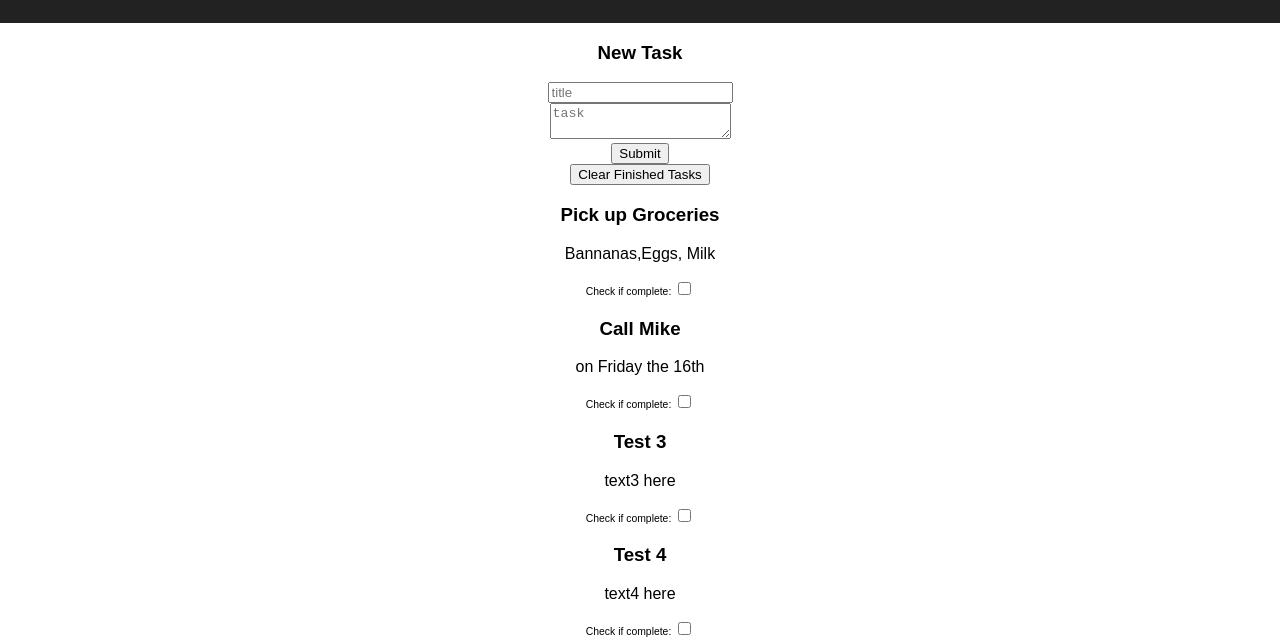
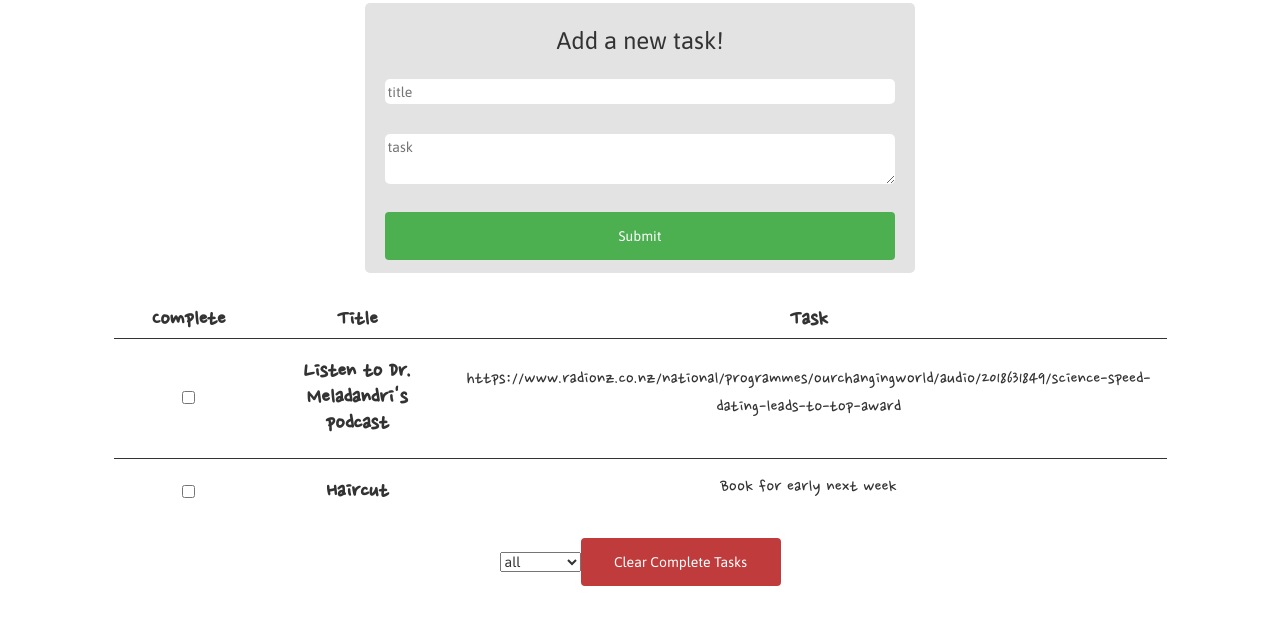
Before and after one commit to phillipncraig/assignment5, a React app in the folder to-do-list/: page / in a window 1280 px wide. Shown: the part 167-806 px from the top of the page. Built offline with nearby package versions, Linux system fonts and the light colour scheme.

Commit message:
included filter functionality and most of the css styling

```diff
--- a/to-do-list/public/index.html
+++ b/to-do-list/public/index.html
@@ -19,6 +19,9 @@
       work correctly both with client-side routing and a non-root public URL.
       Learn how to configure a non-root public URL by running `npm run build`.
     -->
+    <link rel="stylesheet" href="https://maxcdn.bootstrapcdn.com/bootstrap/3.3.7/css/bootstrap.min.css" integrity="sha384-BVYiiSIFeK1dGmJRAkycuHAHRg32OmUcww7on3RYdg4Va+PmSTsz/K68vbdEjh4u"
+      crossorigin="anonymous">
+    <link href="https://fonts.googleapis.com/css?family=Asap|Indie+Flower|Nanum+Pen+Script" rel="stylesheet">
     <title>React App</title>
   </head>
   <body>
--- a/to-do-list/src/App.css
+++ b/to-do-list/src/App.css
@@ -9,13 +9,15 @@
 
 .App-header {
   background-color: #222;
-  height: 150px;
+  height: 160px;
   padding: 20px;
   color: white;
 }
 
+
 .App-title {
-  font-size: 1.5em;
+  font-size: 2em;
+
 }
 
 .App-intro {
@@ -26,3 +28,94 @@
   from { transform: rotate(0deg); }
   to { transform: rotate(360deg); }
 }
+
+body {
+  font-family: 'Asap', sans-serif;
+}
+
+main {
+  display: block;
+}
+
+form {
+  border-radius: 5px;
+  background-color: #e3e3e3;
+  padding: 0.5rem 2rem;
+  margin: 1rem;
+}
+
+.formInput, .titleInput {
+  border-radius: 5px;
+  border-style: none;
+  background-color: #ffffff;
+  padding: 0.25rem;
+  margin: 0.5rem;
+}
+
+
+.title, .text {
+ width:100%;
+ margin: 1.5rem 0px;
+}
+
+.text {
+  min-width: 100%;
+  min-height: 5rem;
+  resize: vertical;
+
+}
+
+input[type=button] {
+    width: 100%;
+    background-color: #4CAF50;
+    color: white;
+    padding: 14px 20px;
+    margin: 8px 0;
+    border: none;
+    border-radius: 4px;
+    cursor: pointer;
+}
+
+input[type=button]:hover {
+    background-color: #45a049;
+}
+
+button {
+    width: 200px;
+    background-color: rgb(192, 59, 59);
+    color: white;
+    padding: 14px 20px;
+    margin: 8px 0;
+    border: none;
+    border-radius: 4px;
+    cursor: pointer;
+}
+
+button:hover {
+    background-color: #b13b3b;
+}
+
+h4 {
+  font-size: 18pt;
+  font-weight: bold;
+}
+
+table {
+  font-family: 'Nanum Pen Script', cursive;
+  margin-top: 2rem;
+  display: inline-block;
+  width: 90%;
+
+}
+
+th {
+  text-align: center;
+  font-size: 18pt;
+  min-width: 150px;
+}
+
+td {
+  border-top: solid 1px;
+  font-size: 15pt;
+  padding: 10px;
+}
--- a/to-do-list/src/components/App/App.js
+++ b/to-do-list/src/components/App/App.js
@@ -1,18 +1,24 @@
 import React, { Component } from 'react';
-import logo from './logo.svg';
+import logo from './hourglass.svg.png';
 import '../../App.css';
 import FullList from '../FullList'
 import UpdateList from '../UpdateList'
 import ClearList from '../ClearList'
+import Filter from '../Filter'
 
 
 class App extends Component {
   constructor(props) {
     super(props)
     this.state = {
-      //Pulled in from props, object nested in ./src/index.JS
+      //Pulled in from props, object nested in ./src/index.js
       toDoList: props.toDoList,
+      filter: 'all',
     }
+    //binding is best practice to make sure changes in the DOM doesn't impact state,
+    //although I'm not fully sure what the effect is here.. nothing noticeable? Need to test more
+    this.addToDo = this.addToDo.bind(this)
+    this.completeCheck = this.completeCheck.bind(this)
   }
 
   addToDo = (title, text) => {
@@ -24,59 +30,59 @@ class App extends Component {
     this.setState({
       toDoList: this.state.toDoList,
     })
-    // this.setState({
-    //   form: {
-    //     title: "",
-    //     text: "",
-    //   }
-    // })
   }
 
-  clearList = () => {
-    console.log(this.props.toDoList[0].complete)
-    //console.log(this.toDoList.complete)
+  // An event handler that will filter out all un-checked items frm the array and reset the state of toDoList showing only incomplete tasks
+  clearList = (id) => {
     let inComplete = this.state.toDoList.filter(toDoList => toDoList.complete === false)
-    console.log(this.incomplete)
+    //let toDoList = fullList
     this.setState({
-      toDoList: inComplete
+      toDoList: inComplete,
     })
   }
 
+  //filtering
+  changeFilter = (filter) => {
+    this.setState({
+      filter: filter
+    })
+  }
   // An event handler that will update the status value in state and pass down to ListItem to update styling in the child Ternary
+  // Caused issues now resolved on interaction with clearList, where array id complete states were being passed along (in a 4 long array props[2] moves position in as state changes)
   completeCheck = (id) => {
-    //console.log(this.props.toDoList[id].title)
-    //console.log('preComplete Check = ' + this.props.toDoList[id].complete)
-    if (this.props.toDoList[id].complete === false) {
-      this.setState({
-        complete: true
-      })
-      this.props.toDoList[id].complete = true
-    } else {
-      this.setState({
-        complete: false
-      })
-      this.props.toDoList[id].complete = false
-    }
-    //console.log('postComplete Check = ' + this.props.toDoList[id].complete)
+    this.state.toDoList[id].complete = !this.state.toDoList[id].complete
+    this.setState({
+      toDoList: this.state.toDoList
+    })
   }
 
   render() {
     return (
-      <div className="container">
+
         <div className="App">
           <header className="App-header">
             <img src={logo} className="App-logo" alt="logo" />
-            <h1 className="App-title">To-Do List!</h1>
+            <h1 className="App-title">To-Do List</h1>
+          </header>
 
-          </header>
-          <UpdateList addToDo={this.addToDo} />
-          <ClearList clearList={this.clearList} />
-          <FullList toDoList={this.state.toDoList}
-                    completeCheck={this.completeCheck}
-                    clearList={this.clearList}
-          />
+          <main className="container">
+            <div className="row">
+              <UpdateList addToDo={this.addToDo} />
+
+            </div>
+
+            <FullList toDoList={this.state.toDoList}
+              filter={this.state.filter}
+              completeCheck={this.completeCheck}
+              changeFilter={this.changeFilter}
+            />
+          <div className="row">
+            <Filter changeFilter={this.changeFilter} />
+            <ClearList clearList={this.clearList} />
+          </div>
+          </main>
         </div>
-      </div>
+
     );
   }
 }
--- a/to-do-list/src/components/ClearList/ClearList.jsx
+++ b/to-do-list/src/components/ClearList/ClearList.jsx
@@ -1,19 +1,17 @@
 import React, { Component } from 'react';
 import '../../App.css';
-
-
-
 
 // ClearList component will evaluate which ListItems have a complete status===true, and remove them from the ToDo list
 class ClearList extends Component {
 
   render() {
+    let { id } = this.props
     return (
       <button onClick={
         () => {
-          this.props.clearList(this.props.id)
+          this.props.clearList(id)
         }
-      }> Clear Finished Tasks </button>
+      }> Clear Complete Tasks </button>
     )
   }
 }
--- /dev/null
+++ b/to-do-list/src/components/Filter/Filter.jsx
@@ -0,0 +1,27 @@
+import React, { Component } from 'react';
+import '../../App.css';
+
+class Filter extends Component {
+  constructor() {
+    super()
+
+    this.changeFilter = this.changeFilter.bind(this)
+  }
+
+  changeFilter() {
+    this.props.changeFilter(this.filter.value)
+  }
+
+  render() {
+
+    return (
+      <select onChange={this.changeFilter} ref={(select) => { this.filter = select }} id="filter">
+        <option value="all">all</option>
+        <option value="active">active</option>
+        <option value="complete">complete</option>
+      </select>
+    )
+  }
+}
+
+export default Filter;
--- /dev/null
+++ b/to-do-list/src/components/Filter/index.js
@@ -0,0 +1,3 @@
+import Filter from './Filter'
+
+export default Filter
--- a/to-do-list/src/components/FullList/FullList.jsx
+++ b/to-do-list/src/components/FullList/FullList.jsx
@@ -1,24 +1,55 @@
 import React, { Component } from 'react';
 import '../../App.css';
 import ListItem from '../ListItem'
-
-
 
 //FullList Component that receives an array of toDoList objects
 //and uses map to create a list of children listItem components
 class FullList extends Component {
   render() {
+
+    console.log(this.props.filter)
+    let filteredToDoList = this.props.toDoList.filter((toDo) => {
+      if (this.props.filter === 'active') {
+        return toDo.complete === false
+      } else if (this.props.filter === 'complete') {
+        return toDo.complete === true
+      } else {
+        return true
+      }
+    })
+
+
     //Take the array of toDoList and map each item into a listItem component
-    let toDos = this.props.toDoList.map((toDo, i) => {
+    let toDos = filteredToDoList.map((toDo, i) => {
       return (
-        <ListItem toDo={toDo} key={i} id={i} completeCheck={this.props.completeCheck} clearList={this.props.clearList}/>
+        <ListItem toDo={toDo}
+          key={i}
+          id={i}
+          complete={this.props.complete}
+          completeCheck={this.props.completeCheck}
+          clearList={this.props.clearList} />
       )
     })
 
     //Output the array of listItem components in cardsJSX
     return (
       <div className="row">
-        {toDos}
+        <table>
+        <tbody>
+          <tr>
+            <th>
+              Complete
+            </th>
+            <th>
+              Title
+            </th>
+            <th>
+              Task
+            </th>
+          </tr>
+          {toDos}
+        </tbody>
+        </table>
       </div>
     )
   }
--- a/to-do-list/src/components/ListItem/ListItem.jsx
+++ b/to-do-list/src/components/ListItem/ListItem.jsx
@@ -4,23 +4,21 @@ import '../../App.css';
 //A List component that is responsible for displaying a card. A card has an image and a title
 //and a button for liking the image
 class ListItem extends Component {
+
   constructor(props) {
     super(props)
 
-    //Track the status of listitem (complete or not)
     this.state = {
-      complete: false
+      toDoList: this.props.toDoList,
     }
   }
-
   // CONDITIONAL FOR CHECKBOX COMPLETE STATUS HANDLED IN PARENT, no longer needed here. Styles and Ternary remain.
 
-  //Output the details of the ListItem. Use bootstrap classes to
-  //make the ListItems responsive.
+  //Output the details of the ListItem.
   render() {
-    //console.log(this.props.toDo.key)
+
     let { toDo } = this.props
-    //console.log(toDo)
+
     const styles = {
       finishedTask: {
         textDecorationLine: 'line-through'
@@ -28,38 +26,45 @@ class ListItem extends Component {
       notFinishedTask: {
         textDecorationLine: 'none'
       },
-      checkStyle: {
-        fontSize: '0.65em'
     }
-    }
+
     //using "strikeTurnary" as in-component styling will strikethrough checkbox completed tasks
     let strikeTernary = toDo.complete ? styles.finishedTask : styles.notFinishedTask
 
     return (
-      <div className="col-xs-6 col-md-4 col-lg-3">
-        <h3 style={strikeTernary}>{toDo.title}</h3>
-        <p style={strikeTernary}>{toDo.text}</p>
+      //<div className={"col-xs-6 col-md-4 col-lg-3 toDo"}>
 
-        {/* Display the status, and a checkbox that updates the complete event handler*/}
-        <span style={{ ...styles.checkStyle,
-                       ...strikeTernary }}>
-        Check if complete: {this.state.complete}
+      <tr>
+        <td>
+          <span style={{
+            ...styles.checkStyle,
+            ...strikeTernary
+          }}>
+
           </span>
 
           <input type="checkbox"
-               id={this.key}
-               name={this.key}
-               value={this.state.complete}
+            checked={toDo.complete}
+            //THIS BITCH HERE FIXED THE INHERITED CHECKBOX ON MULTIPLE CLEAR
+            //TODO is this.props.todo and holds the checked state within the ListItem component dummy.
             onChange={
               () => {
                 this.props.completeCheck(this.props.id)
-                   //console.log(this.props.id)
-                   //console.log(toDo.title)
               }
             } />
-        {/* <label htmlFor={this.key}>{this.key}</label> */}
+        </td>
+        <td>
+          <h4 style={strikeTernary}>{toDo.title}</h4>
+        </td>
+        <td>
+          <p style={strikeTernary}>{toDo.text}</p>
+        </td>
+      </tr>
 
-      </div>
+      /* Display the status, and a checkbox that updates the complete event handler*/
+
+
+      //</div>
     )
   }
 }
--- a/to-do-list/src/components/UpdateList/UpdateList.jsx
+++ b/to-do-list/src/components/UpdateList/UpdateList.jsx
@@ -25,7 +25,7 @@ class UpdateList extends Component {
   contentUpdater = (event) => {
     event.preventDefault()
     let { form } = this.state
-    //Jonathan's wizardry, basically converting the HTML vaariable types into JS (.value is the user input)
+    //Jonathan's wizardry, basically converting the HTML variable types into JS (.value is the user input)
     form[event.target.name] = event.target.value
     this.setState({
       form
@@ -34,17 +34,25 @@ class UpdateList extends Component {
 
   render() {
     return (
-      <div className="col-xs-6 col-md-4 col-lg-3" >
-        <h3> New Task </h3>
-        {/* REF below is used to create an temporary form within the React DOM, so that we can reset it after posting. Seems wierd, and using an input rather than a form should be workable wiht setState but this simply didnt. Ask big J about it. */}
+      <div className="row">
+        <div className="col-xs-3 col-md-3 col-lg-3">
+        </div>
+        <div className="col-xs-6 col-md-6 col-lg-6 form">
+
+          {/* REF below is used to create an temporary form within the React DOM, so that we can reset it after posting.
+        Seems wierd, and using an input rather than a form should be workable with setState but this simply didnt.
+        Ask big J about it. */}
           <form ref={self => this.form = self}>
+            <h3> Add a new task!</h3>
             <input type="text"
+              className="title titleInput"
               name="title"
               placeholder="title"
               onKeyUp={this.contentUpdater}
             />
             <br />
             <textarea type="textbox"
+              className="text formInput"
               name="text"
               placeholder="task"
               onKeyUp={this.contentUpdater}
@@ -54,12 +62,20 @@ class UpdateList extends Component {
               value="Submit"
               onClick={
                 () => {
+                  if (this.state.form.title === "" || this.state.form.text === "") {
+                    alert("Whoops! You forgot to add a new task")
+                    return
+                  } else {
                     this.addNew(this.state.form.title,
                       this.state.form.text,
                     )
                   }
+                }
               } />
           </form>
+        </div>
+        <div className="col-xs-3 col-md-3 col-lg-3">
+        </div>
       </div>
     )
   }
--- a/to-do-list/src/index.js
+++ b/to-do-list/src/index.js
@@ -6,26 +6,16 @@ import registerServiceWorker from './registerServiceWorker';
 
 const toDoList = [
   {
-    title: 'Pick up Groceries',
-    text: 'Bannanas,Eggs, Milk',
+    title: 'Listen to Dr. Meladandri\'s podcast',
+    text: 'https://www.radionz.co.nz/national/programmes/ourchangingworld/audio/2018631849/science-speed-dating-leads-to-top-award',
     complete: false
 
   }, {
-    title: 'Call Mike',
-    text: 'on Friday the 16th',
+    title: 'Haircut',
+    text: 'Book for early next week',
     complete: false
 
-  }, {
-    title: 'Test 3',
-    text: 'text3 here',
-    complete: false
-
-  }, {
-    title: 'Test 4',
-    text: 'text4 here',
-    complete: false
-
-  }
+  },
 ]
 
 ReactDOM.render(<App toDoList = {toDoList}/>, document.getElementById('root'));
```
Also changed, not shown: to-do-list/src/components/App/hourglass.svg.png (added). Lines whose indentation alone changed are shown as unchanged.
